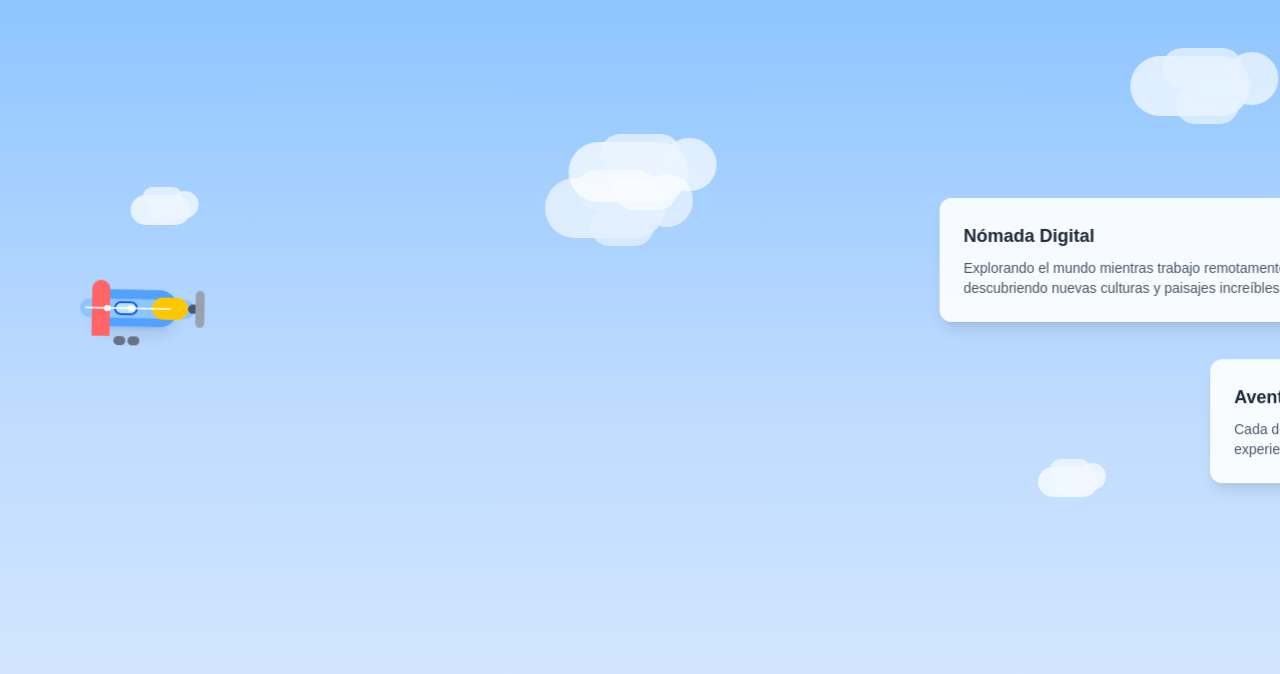
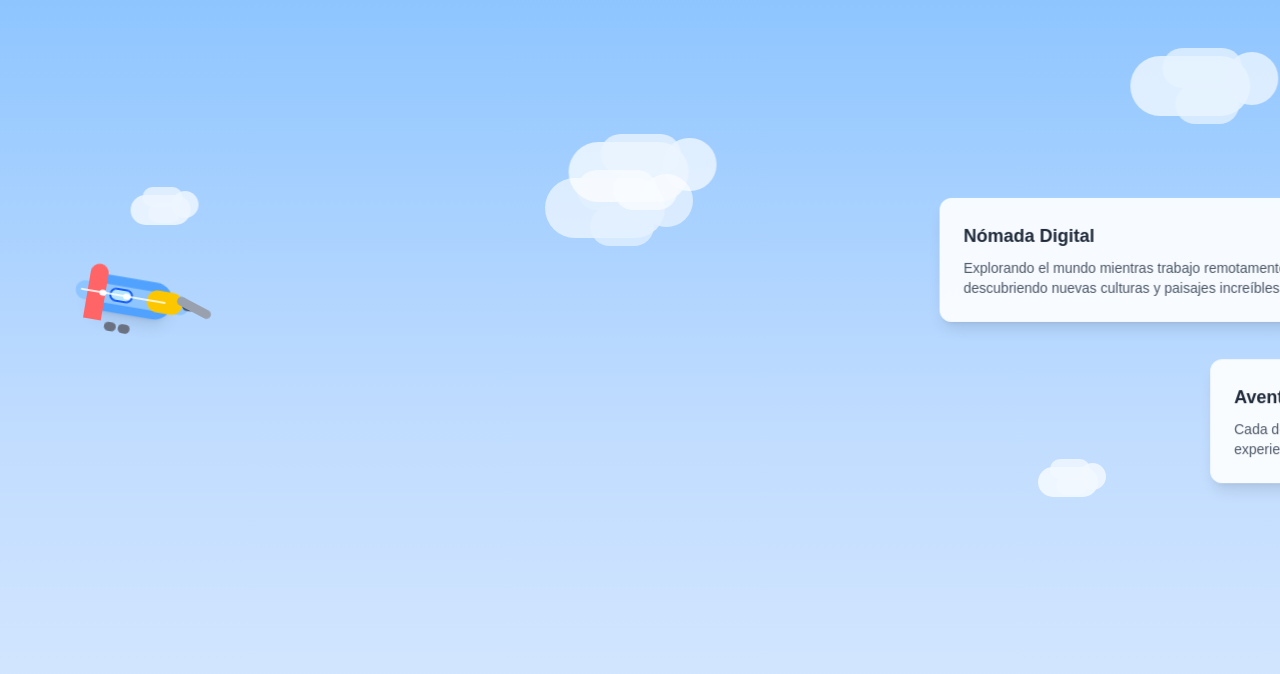
Before and after one commit to nicvazquezdev/digital-nomad-journey, a Next.js app: page / in a window 1280 px wide. Shown: the top 674 px of the page. Built offline with nearby package versions, Linux system fonts and the light colour scheme.

Commit message:
enhance airplane animation: update to a more dynamic flight pattern and add propeller spinning effect

```diff
--- a/app/components/Airplane.tsx
+++ b/app/components/Airplane.tsx
@@ -53,9 +53,9 @@ export default function Airplane({
         {/* Wing stripes for decoration */}
         <div className="absolute top-1/2 left-1/5 w-3/5 h-0.5 bg-white rounded-full transform -translate-y-1/2 opacity-80"></div>
 
-        {/* Propeller */}
+        {/* Propeller with spinning animation */}
         <div className="absolute top-1/2 right-0 w-1/12 h-1/12 bg-gray-600 rounded-full transform -translate-y-1/2"></div>
-        <div className="absolute top-1/2 right-0 w-1/16 h-1/3 bg-gray-400 rounded-full transform -translate-y-1/2 translate-x-1/2"></div>
+        <div className="absolute top-1/2 right-0 w-1/16 h-1/3 bg-gray-400 rounded-full transform -translate-y-1/2 translate-x-1/2 animate-propeller"></div>
 
         {/* Landing gear (small circles) */}
         <div className="absolute bottom-1/6 left-2/5 w-1/12 h-1/12 bg-gray-500 rounded-full"></div>
--- a/app/globals.css
+++ b/app/globals.css
@@ -44,27 +44,70 @@ body {
   animation: float 18s infinite linear;
 }
 
-/* Fun airplane floating animation */
-@keyframes airplane-hover {
+/* Super fun and goofy airplane animation */
+@keyframes airplane-crazy-flight {
   0% {
-    transform: translate(-50%, -50%) translateY(0px) rotate(0deg);
+    transform: translate(-50%, -50%) translateY(0px) translateX(0px)
+      rotate(0deg);
   }
-  25% {
-    transform: translate(-50%, -50%) translateY(-15px) rotate(2deg);
+  10% {
+    transform: translate(-50%, -50%) translateY(-25px) translateX(15px)
+      rotate(15deg);
+  }
+  20% {
+    transform: translate(-50%, -50%) translateY(-10px) translateX(-10px)
+      rotate(-8deg);
+  }
+  30% {
+    transform: translate(-50%, -50%) translateY(-35px) translateX(20px)
+      rotate(20deg);
+  }
+  40% {
+    transform: translate(-50%, -50%) translateY(-5px) translateX(-15px)
+      rotate(-12deg);
   }
   50% {
-    transform: translate(-50%, -50%) translateY(-8px) rotate(0deg);
+    transform: translate(-50%, -50%) translateY(-30px) translateX(0px)
+      rotate(5deg);
   }
-  75% {
-    transform: translate(-50%, -50%) translateY(-20px) rotate(-2deg);
+  60% {
+    transform: translate(-50%, -50%) translateY(-15px) translateX(25px)
+      rotate(-15deg);
+  }
+  70% {
+    transform: translate(-50%, -50%) translateY(-40px) translateX(-20px)
+      rotate(25deg);
+  }
+  80% {
+    transform: translate(-50%, -50%) translateY(-10px) translateX(10px)
+      rotate(-5deg);
+  }
+  90% {
+    transform: translate(-50%, -50%) translateY(-25px) translateX(-5px)
+      rotate(10deg);
   }
   100% {
-    transform: translate(-50%, -50%) translateY(0px) rotate(0deg);
+    transform: translate(-50%, -50%) translateY(0px) translateX(0px)
+      rotate(0deg);
   }
 }
 
 .animate-airplane-hover {
-  animation: airplane-hover 4s ease-in-out infinite;
+  animation: airplane-crazy-flight 6s ease-in-out infinite;
+}
+
+/* Super fast propeller spin animation */
+@keyframes propeller-spin {
+  from {
+    transform: rotate(0deg);
+  }
+  to {
+    transform: rotate(360deg);
+  }
+}
+
+.animate-propeller {
+  animation: propeller-spin 0.1s linear infinite;
 }
 
 /* Floating cards animation - slow drift from right to left and stop */
```
